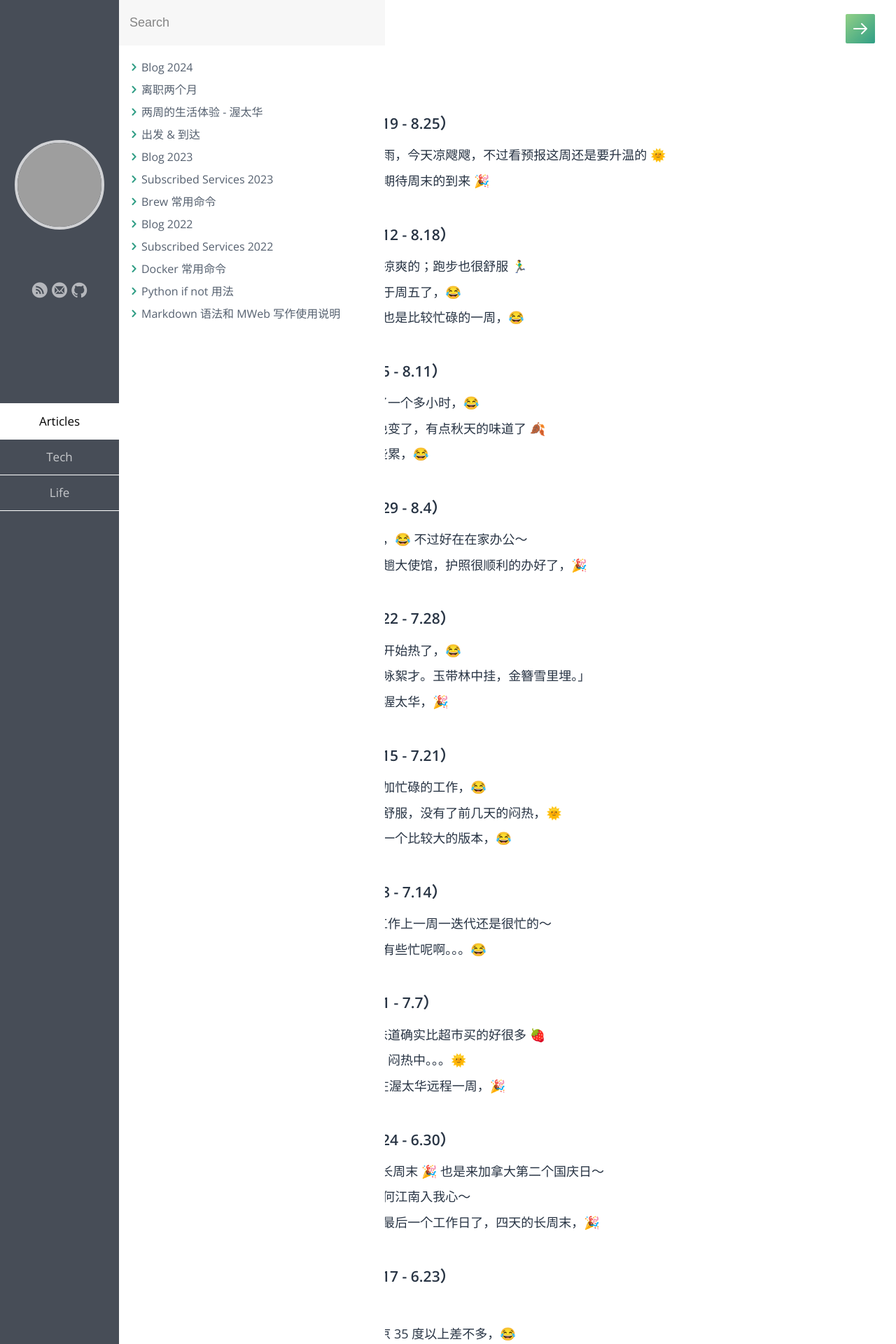
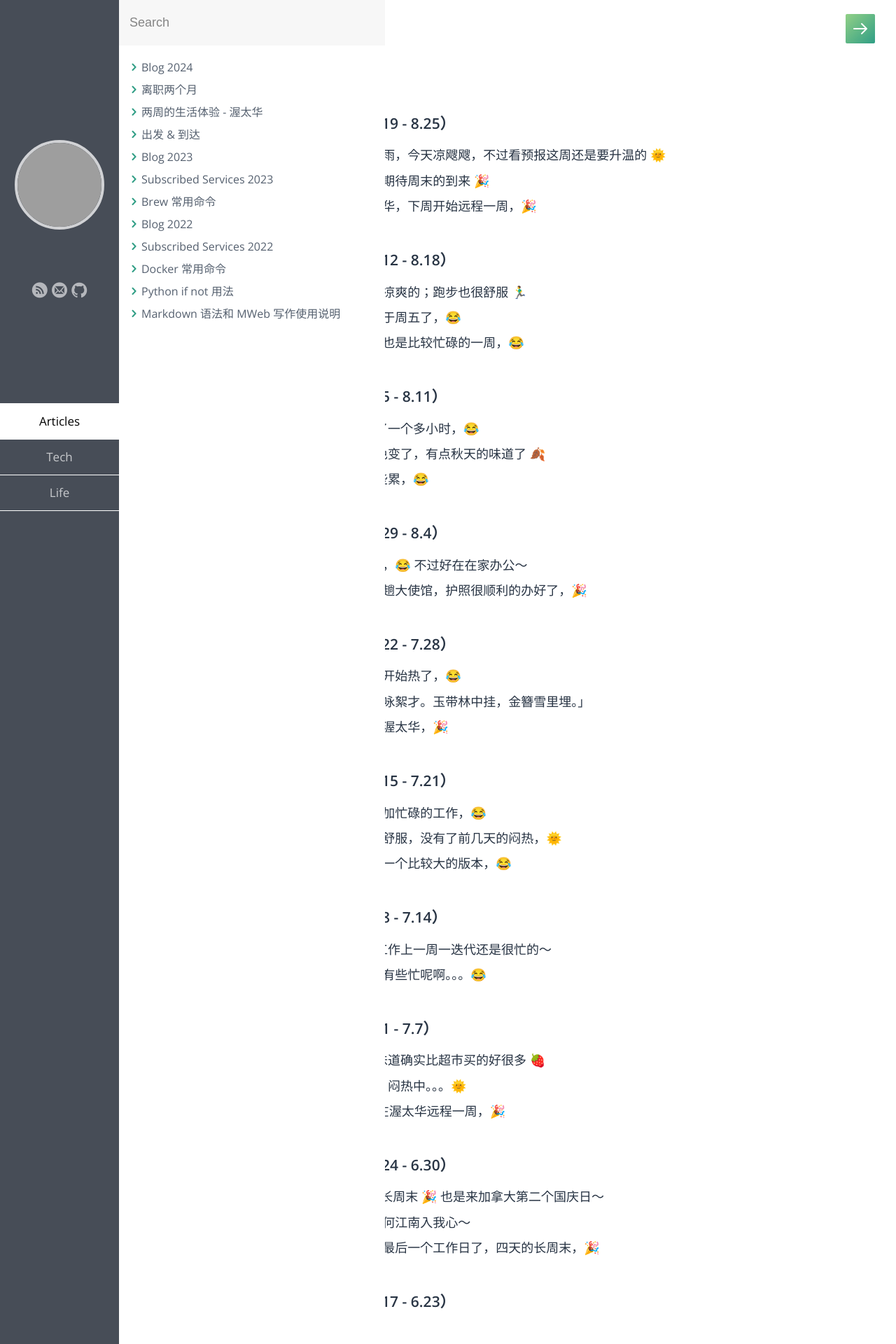
Before and after one commit to samxupeiran/samxupeiran.github.io, a Jekyll site: the page built from _posts/life/2024-01-02-my-blog.md, in a window 1280 px wide. Shown: the top 1920 px of the page at 70% size. Built offline with Jekyll 4.4.1, drawn with Linux system fonts in a browser that asks for light colours; some web fonts are replaced; some of the changed text lies outside the part shown; grey boxes are pictures that could not be loaded.

Commit message:
feat: add weekly blog 8/23

```diff
--- a/_posts/life/2024-01-02-my-blog.md
+++ b/_posts/life/2024-01-02-my-blog.md
@@ -9,6 +9,7 @@ tags: Blog
 - ### 2024 年 8 月 第 4 周（8.19 - 8.25）
      - 8.19 周末两天基本都在下雨，今天凉飕飕，不过看预报这周还是要升温的 🌞
      - 8.21 这周有点迷糊状态；期待周末的到来 🎉
+     - 8.23 周五了，明天回渥太华，下周开始远程一周，🎉
 
 - ### 2024 年 8 月 第 3 周（8.12 - 8.18）
      - 8.11 秋意渐浓，还是比较凉爽的；跑步也很舒服 🏃‍♂️
```
